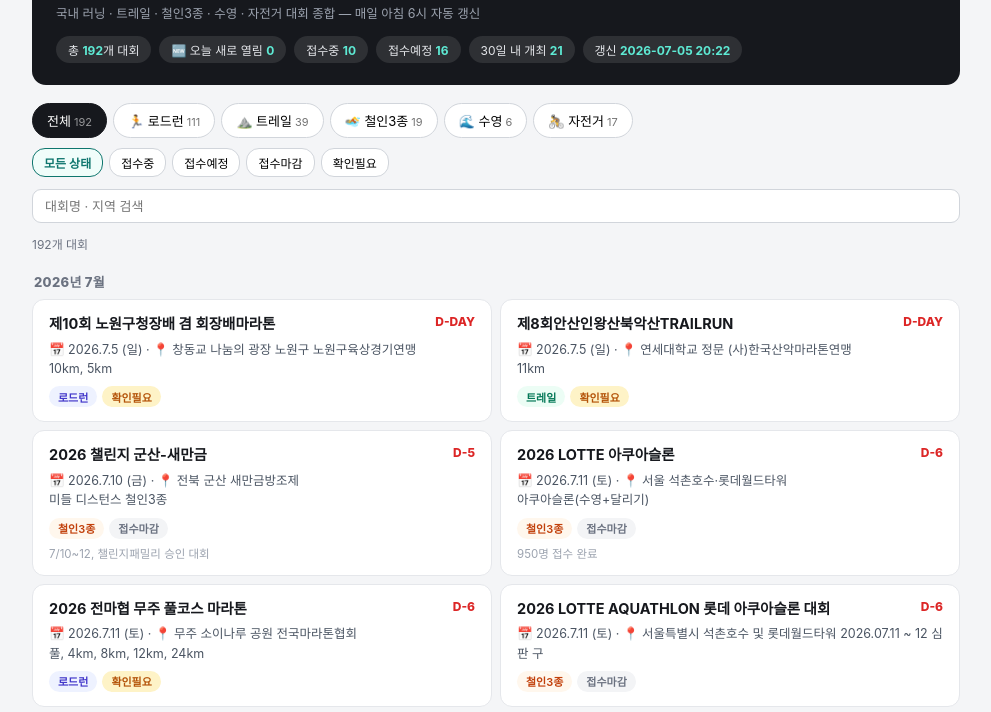
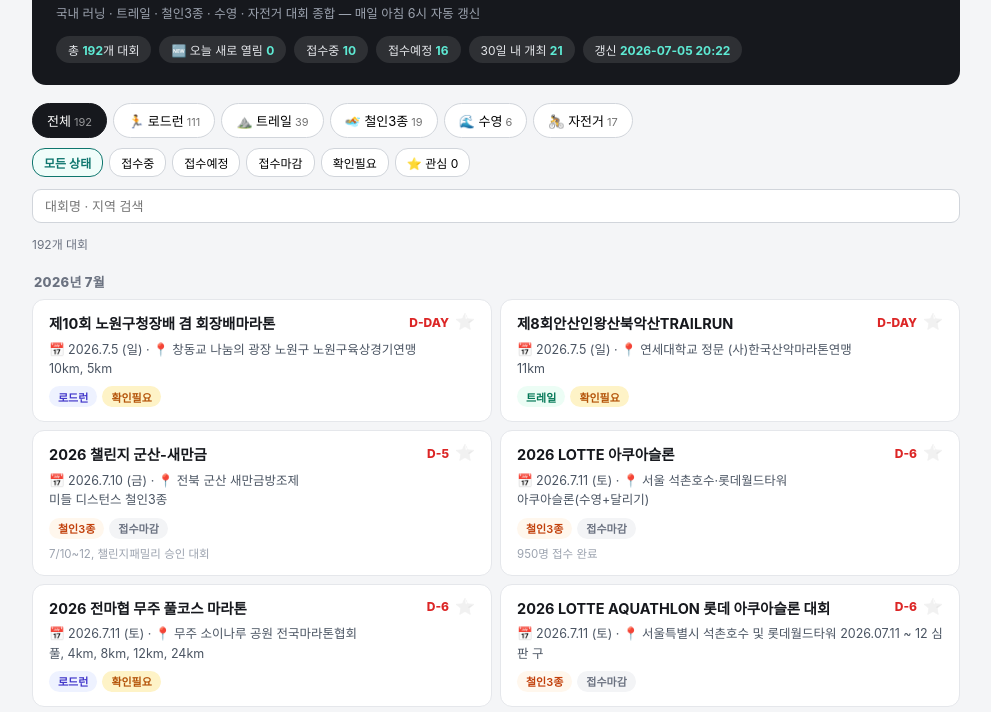
Before and after one commit to kimjindoll/race-hub, a plain HTML site: page index.html in a window 1280 px wide. Shown: the part 77-789 px from the top of the page, without its empty margins (144-1135 px from the left). Drawn offline with Linux system fonts and the light colour scheme.

Commit message:
Add files via upload

```diff
--- a/index.html
+++ b/index.html
@@ -22,6 +22,11 @@ body { font-family:-apple-system,BlinkMacSystemFont,'Malgun Gothic','Apple SD Go
 .row2 { display:flex; gap:6px; flex-wrap:wrap; align-items:center; margin-bottom:12px; }
 .chip { padding:5px 11px; border-radius:13px; border:1px solid #d1d5db; background:#fff; font-size:12px; cursor:pointer; font-family:inherit; }
 .chip.on { border-color:var(--accent); background:#f0fdfa; color:var(--accent); font-weight:600; }
+.chip.fav.on { border-color:#f59e0b; background:#fffbeb; color:#b45309; }
+.topright { display:flex; align-items:center; gap:6px; white-space:nowrap; }
+.star { background:none; border:none; cursor:pointer; font-size:16px; line-height:1; padding:0; filter:grayscale(1); opacity:.3; transition:.15s; }
+.star:hover { opacity:.6; }
+.star.on { filter:none; opacity:1; }
 #q { flex:1; min-width:150px; padding:8px 12px; border:1px solid #d1d5db; border-radius:9px; font-size:13px; font-family:inherit; }
 .month { font-size:13px; font-weight:800; color:var(--sub); margin:20px 2px 8px; letter-spacing:.3px; }
 .grid { display:grid; grid-template-columns:1fr 1fr; gap:8px; }
@@ -71,6 +76,10 @@ let DATA = {events:[], lastUpdated:"-"};
 let curCat = localStorage.getItem("rh_cat") || "all";
 let curSt = localStorage.getItem("rh_st") || "all";
 let q = "";
+let favOnly = false;
+const FAV = new Set(JSON.parse(localStorage.getItem("rh_fav")||"[]"));
+function favKey(e){ return (e.name||"")+"|"+(e.date||""); }
+function saveFav(){ localStorage.setItem("rh_fav", JSON.stringify([...FAV])); }
 const TODAY = new Date(); TODAY.setHours(0,0,0,0);
 
 function dday(ds){
@@ -121,9 +130,16 @@ function render(){
     c.onclick = ()=>{curSt=s; localStorage.setItem("rh_st",s); render();};
     st.appendChild(c);
   });
+  const favN = DATA.events.filter(e=>FAV.has(favKey(e))).length;
+  const fc = document.createElement("button");
+  fc.className = "chip fav"+(favOnly?" on":"");
+  fc.textContent = "⭐ 관심 "+favN;
+  fc.onclick = ()=>{favOnly=!favOnly; render();};
+  st.appendChild(fc);
   let list = DATA.events.filter(e=>
     (curCat==="all"||e.cat===curCat) &&
     (curSt==="all"||e.status===curSt) &&
+    (!favOnly || FAV.has(favKey(e))) &&
     (!q || e.name.toLowerCase().includes(q) || (e.loc||"").toLowerCase().includes(q))
   );
   list.sort((a,b)=>((a.date||"9999")).localeCompare(b.date||"9999"));
@@ -144,7 +160,7 @@ function render(){
     card.innerHTML = `
       <div class="top">
         <h3>${e.url?`<a href="${esc(e.url)}" target="_blank" rel="noopener">${esc(e.name)}</a>`:esc(e.name)}</h3>
-        ${dd?`<span class="dday${dd.far?" far":""}">${dd.t}</span>`:""}
+        <span class="topright">${dd?`<span class="dday${dd.far?" far":""}">${dd.t}</span>`:""}<button class="star${FAV.has(favKey(e))?" on":""}" data-k="${esc(favKey(e))}" title="관심 대회 등록/해제">⭐</button></span>
       </div>
       <div class="info">📅 ${dateLabel(e.date)} · 📍 ${esc(e.loc)}${e.courses?`<br>${esc(e.courses)}`:""}</div>
       <div class="badges">
@@ -160,6 +176,12 @@ function render(){
   document.getElementById("foot").innerHTML = `데이터 출처: roadrun.co.kr · triathlon.or.kr · 수동 관리 목록${log?`<br>${esc(log)}`:""}<br>대회 정보는 변동될 수 있으니 신청 전 반드시 공식 홈페이지를 확인하세요.`;
 }
 document.getElementById("q").addEventListener("input",ev=>{q=ev.target.value.trim().toLowerCase();render();});
+document.getElementById("list").addEventListener("click",ev=>{
+  const b = ev.target.closest(".star"); if(!b) return;
+  const k = b.getAttribute("data-k");
+  if(FAV.has(k)) FAV.delete(k); else FAV.add(k);
+  saveFav(); render();
+});
 fetch("data.json?t="+Date.now()).then(r=>r.json()).then(d=>{DATA=d;render();})
   .catch(()=>{document.getElementById("list").innerHTML='<div class="empty">data.json을 불러올 수 없습니다</div>';});
 </script>
```
